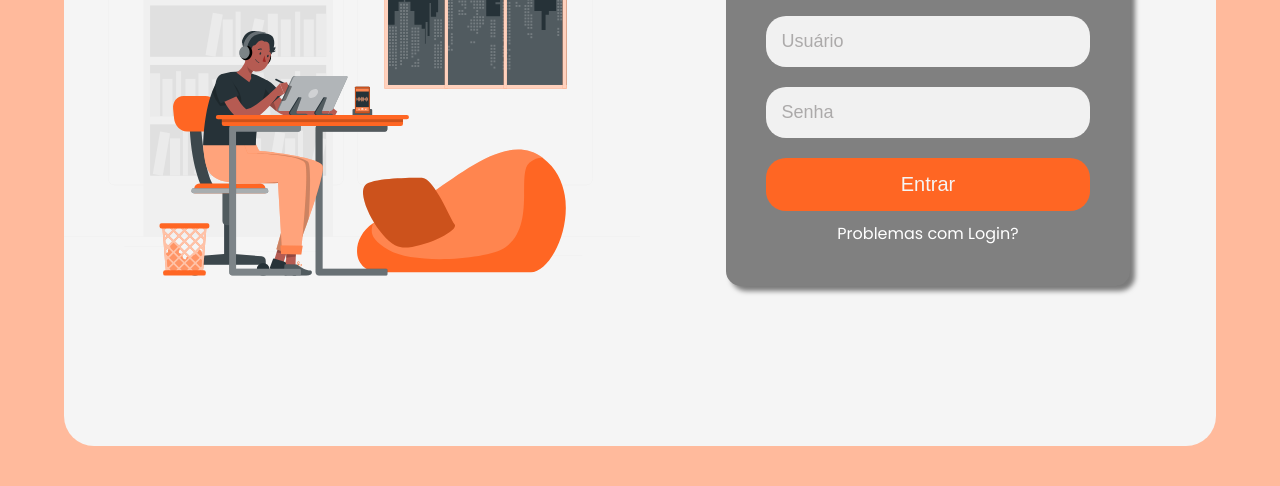
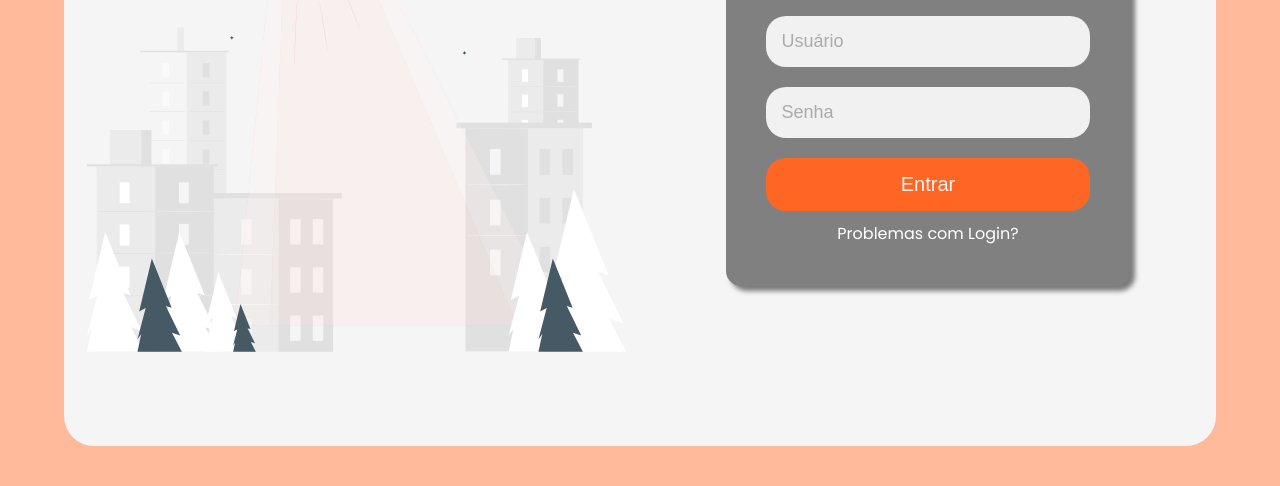
Before and after one commit to GustavoCruz09/Login-Page, a plain HTML site: page index.html in a window 1280 px wide. Shown: the part 314-800 px from the top of the page. Drawn offline with Linux system fonts and the light colour scheme.

Commit message:
change image

```diff
--- a/index.html
+++ b/index.html
@@ -13,7 +13,7 @@
 
         <div class="left">
 
-            <img src="images/lo-fi-concept-animate.svg" alt="">
+            <img src="images/taken-animate.svg" alt="">
 
         </div>
 
```
Also changed, not shown: images/taken-animate.svg (added).
